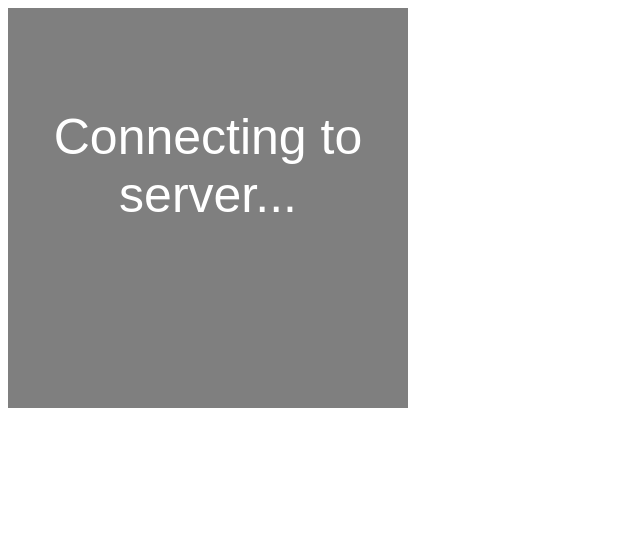
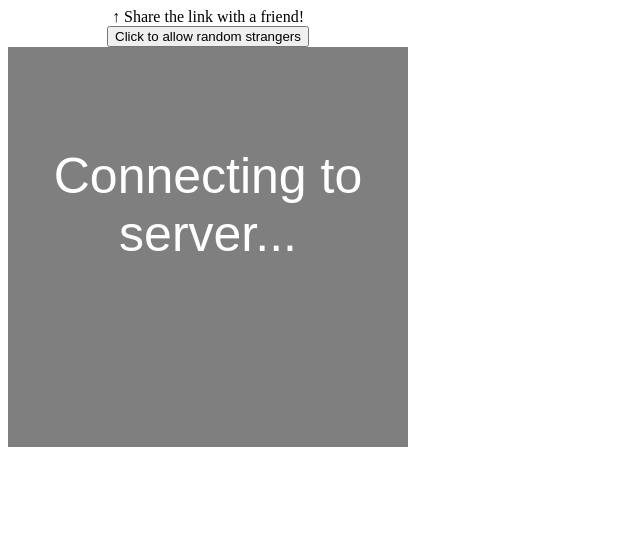
Before and after one commit to Ricket/nonstop-chess, a website: page src/public/game.html in a window 1280 px wide. Shown: the whole page, without its empty margins (0-640 px from the left). Drawn offline with nearby package versions, Linux system fonts and the light colour scheme.

Commit message:
add buttons to game page

```diff
--- a/src/public/game.html
+++ b/src/public/game.html
@@ -6,11 +6,18 @@
     <link rel="stylesheet" href="nonstop-chess.css">
 </head>
 <body>
+    <div id="topbuttoncontainer">
+        <div>&uarr; Share the link with a friend!</div>
+        <input type="button" id="topbutton" value="Click to allow random strangers"/>
+    </div>
     <div id="container">
         <div id="chessboard"></div>
         <div id="mask"></div>
         <div id="notice">Connecting to server...</div>
     </div>
+    <div id="bottombuttoncontainer">
+        <input type="button" id="bottombutton" value="Sit down"/>
+    </div>
     <script src="/socket.io/socket.io.js"></script>
     <script src="nonstop-chess.js"></script>
 </body>
--- a/src/public/nonstop-chess.css
+++ b/src/public/nonstop-chess.css
@@ -1,3 +1,10 @@
+#topbuttoncontainer, #bottombuttoncontainer {
+    width: 400px;
+    text-align:center;
+}
+#bottombutton {
+    display:none;
+}
 #container {
     position:relative;
 }
```
